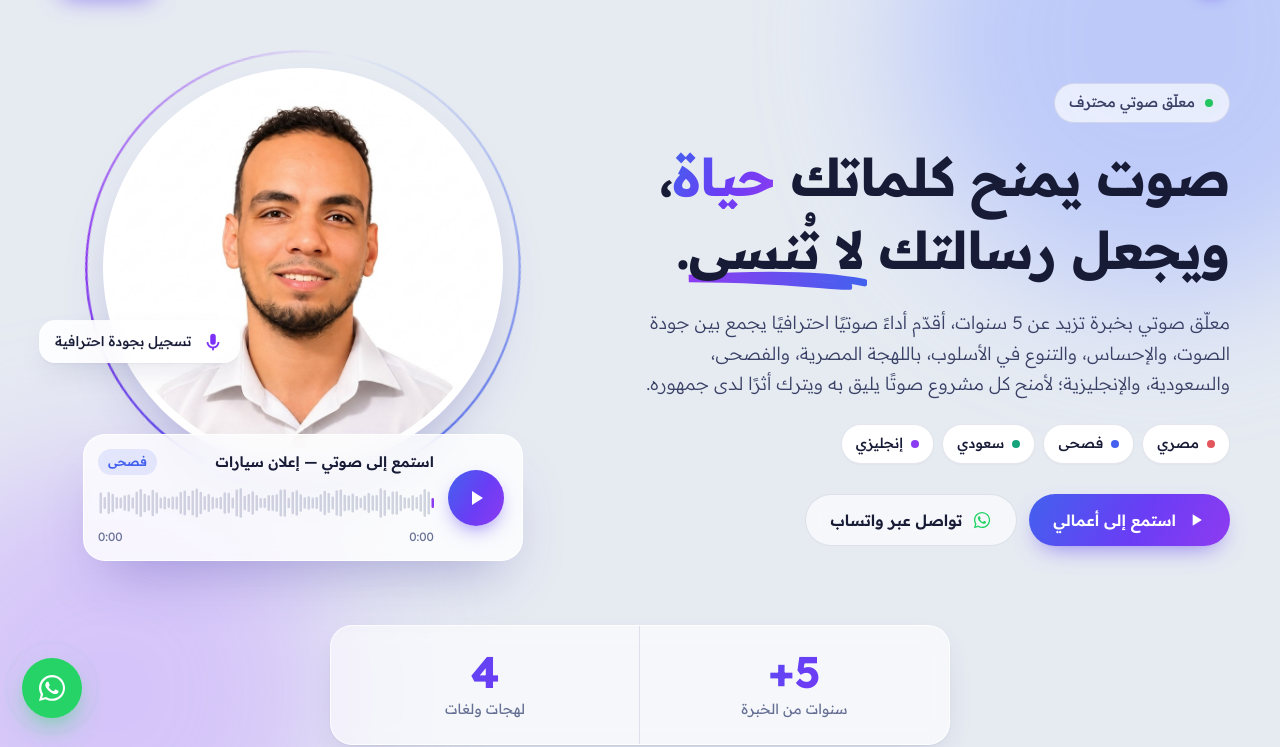
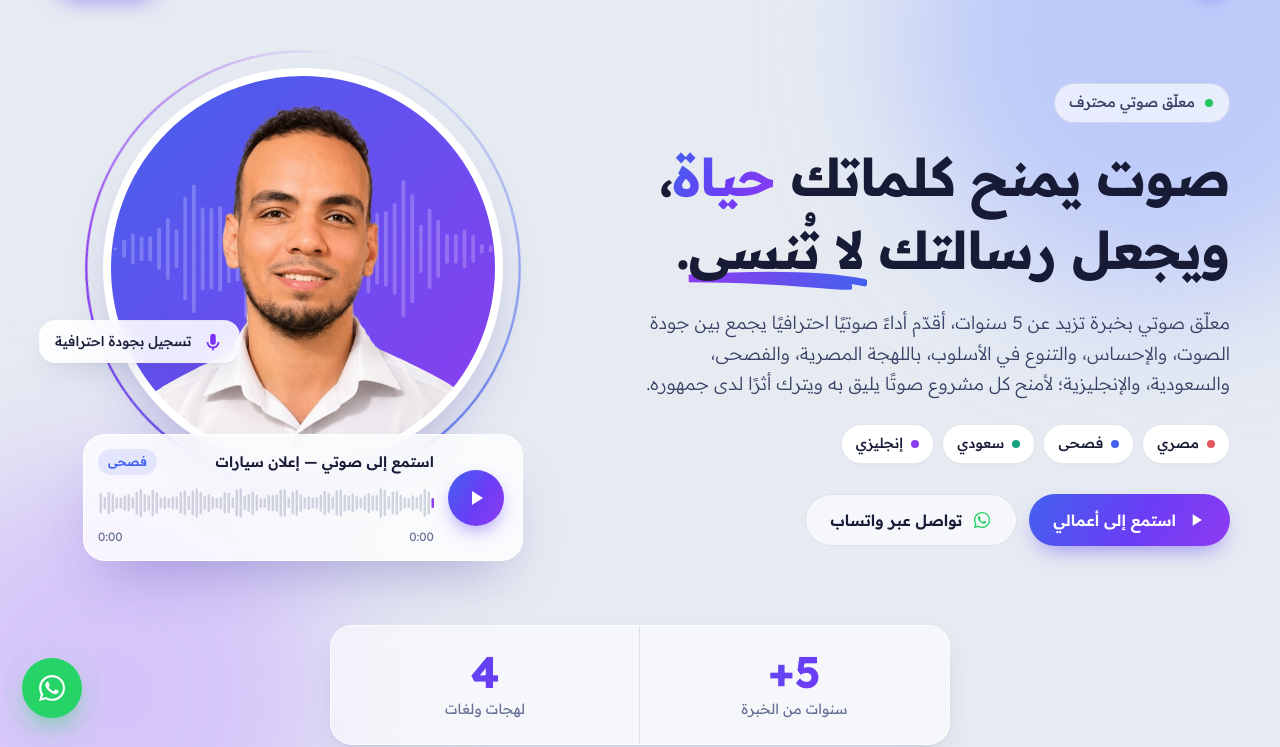
Before and after one commit to SamehSayed1/SamehSayed1.github.io, a plain HTML site: page public/index.html in a window 1280 px wide. Shown: the part 60-807 px from the top of the page. Drawn offline with Linux system fonts and the light colour scheme; no server answers.

Commit message:
Hero portrait: waveform background, AI cut-out, shoulders from the original photo
1400px WebP (85KB) with JPEG fallback; framing baked into the image, so the
CSS zoom is removed. Approved by Sameh from previews.

Co-Authored-By: Claude Opus 5.5 <noreply@anthropic.com>

```diff
--- a/public/assets/style.css
+++ b/public/assets/style.css
@@ -100,7 +100,8 @@ h1 .sparks i.dot{border-radius:50%;clip-path:none;background:radial-gradient(cir
 .hero-visual{position:relative;display:flex;flex-direction:column;align-items:center}
 .portrait{position:relative;width:min(400px,82vw);aspect-ratio:1}
 .portrait .photo{position:relative;width:100%;height:100%;border-radius:50%;overflow:hidden;background:#fff;box-shadow:var(--shadow-lg);border:8px solid rgba(255,255,255,.9)}
-.portrait .photo img{width:100%;height:100%;object-fit:cover;transform:translateY(9.42%) scale(1.25);transform-origin:50% 50%}
+.portrait .photo picture{display:block;width:100%;height:100%}
+.portrait .photo img{width:100%;height:100%;object-fit:cover}
 .ring{position:absolute;inset:-18px;border-radius:50%;background:conic-gradient(from 0deg,#4361EE,#8E3BF0,#4361EE00 55%,#4361EE);animation:spin 14s linear infinite;-webkit-mask:radial-gradient(farthest-side,transparent calc(100% - 3px),#000 calc(100% - 2px));mask:radial-gradient(farthest-side,transparent calc(100% - 3px),#000 calc(100% - 2px))}
 @keyframes spin{to{transform:rotate(1turn)}}
 .badge{position:absolute;display:flex;align-items:center;gap:10px;padding:10px 16px;border-radius:16px;background:rgba(255,255,255,.88);backdrop-filter:blur(12px);box-shadow:var(--shadow);font-size:13.5px;font-weight:500;animation:float 6s ease-in-out infinite}
--- a/public/index.html
+++ b/public/index.html
@@ -14,7 +14,7 @@
 <link rel="preconnect" href="https://fonts.googleapis.com">
 <link rel="preconnect" href="https://fonts.gstatic.com" crossorigin>
 <link href="https://fonts.googleapis.com/css2?family=Readex+Pro:wght@300;400;500;600;700&display=swap" rel="stylesheet">
-<link rel="stylesheet" href="assets/style.css?v=15">
+<link rel="stylesheet" href="assets/style.css?v=16">
 </head>
 <body>
 
@@ -61,7 +61,7 @@
       <div class="hero-visual reveal">
         <div class="portrait">
           <div class="ring" aria-hidden="true"></div>
-          <div class="photo"><img src="assets/img/sameh.png" alt="سامح سيد" width="1024" height="1024" fetchpriority="high"></div>
+          <div class="photo"><picture><source srcset="assets/img/sameh-portrait-wave.webp" type="image/webp"><img src="assets/img/sameh-portrait-wave.jpg" alt="سامح سيد" width="1400" height="1400" fetchpriority="high" decoding="async"></picture></div>
           <div class="badge badge-mic"><svg viewBox="0 0 24 24" aria-hidden="true"><path d="M12 15a3 3 0 0 0 3-3V6a3 3 0 1 0-6 0v6a3 3 0 0 0 3 3zm5-3a5 5 0 0 1-10 0H5a7 7 0 0 0 6 6.92V21h2v-2.08A7 7 0 0 0 19 12z"/></svg><span data-i18n="hero.studio">تسجيل بجودة احترافية</span></div>
         </div>
 
```
Also changed, not shown: public/assets/img/sameh-portrait-wave.jpg (added), public/assets/img/sameh-portrait-wave.webp (added).
